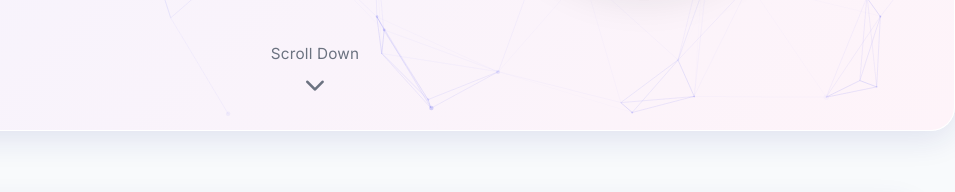
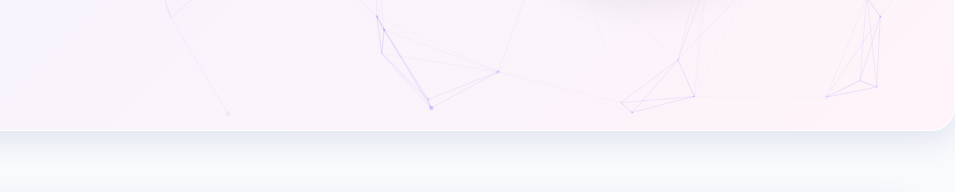
Before and after one commit to xhoiKabashi/Copilot, a plain HTML site: page index.html in a window 1280 px wide. Shown: the part 608-800 px from the top of the page, 325-1280 px from the left. Drawn offline with nearby package versions, Linux system fonts and the light colour scheme.

Commit message:
Update index.html

```diff
--- a/index.html
+++ b/index.html
@@ -62,10 +62,6 @@
             <div class="tech-badge node"><i class="fab fa-node-js"></i> Node</div>
           </div>
         </div>
-      </div>
-      <div class="scroll-indicator">
-        <span>Scroll Down</span>
-        <i class="fas fa-chevron-down"></i>
       </div>
     </section>
   <!-- ABOUT -->
```
